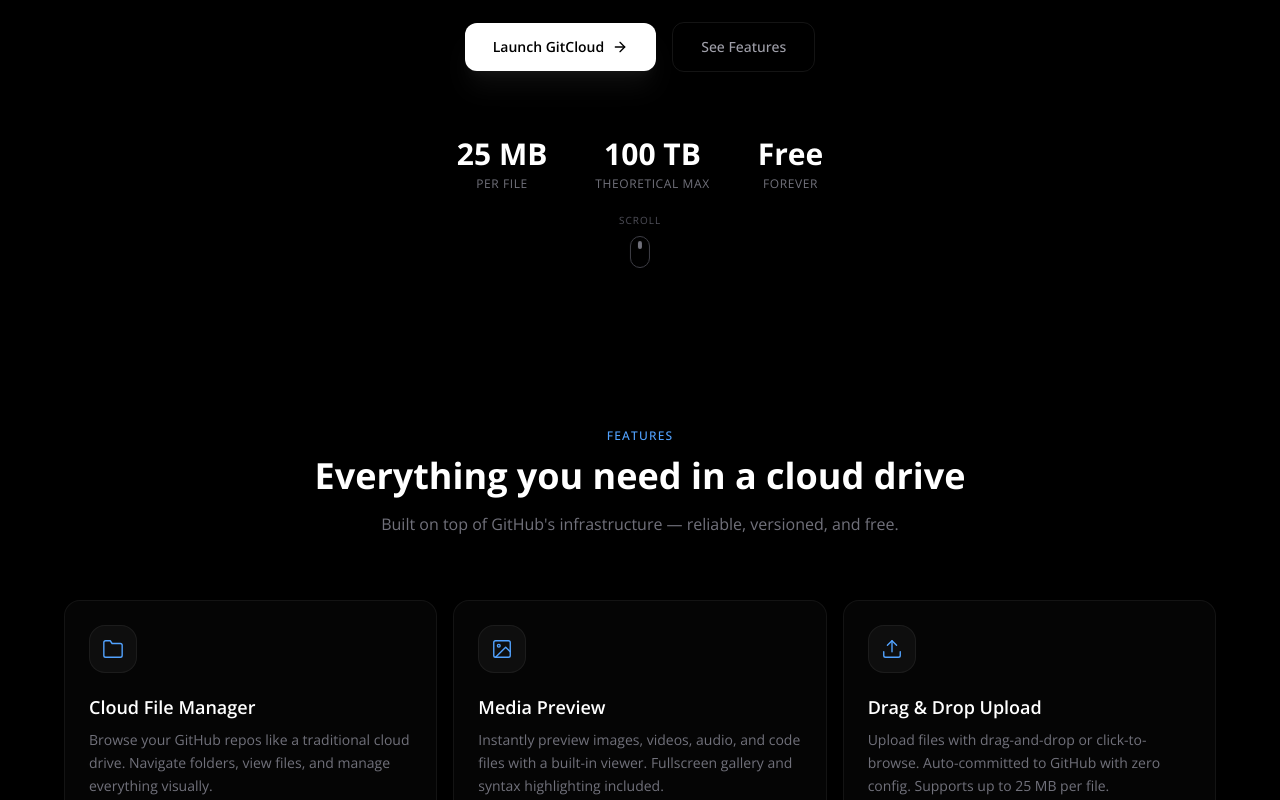
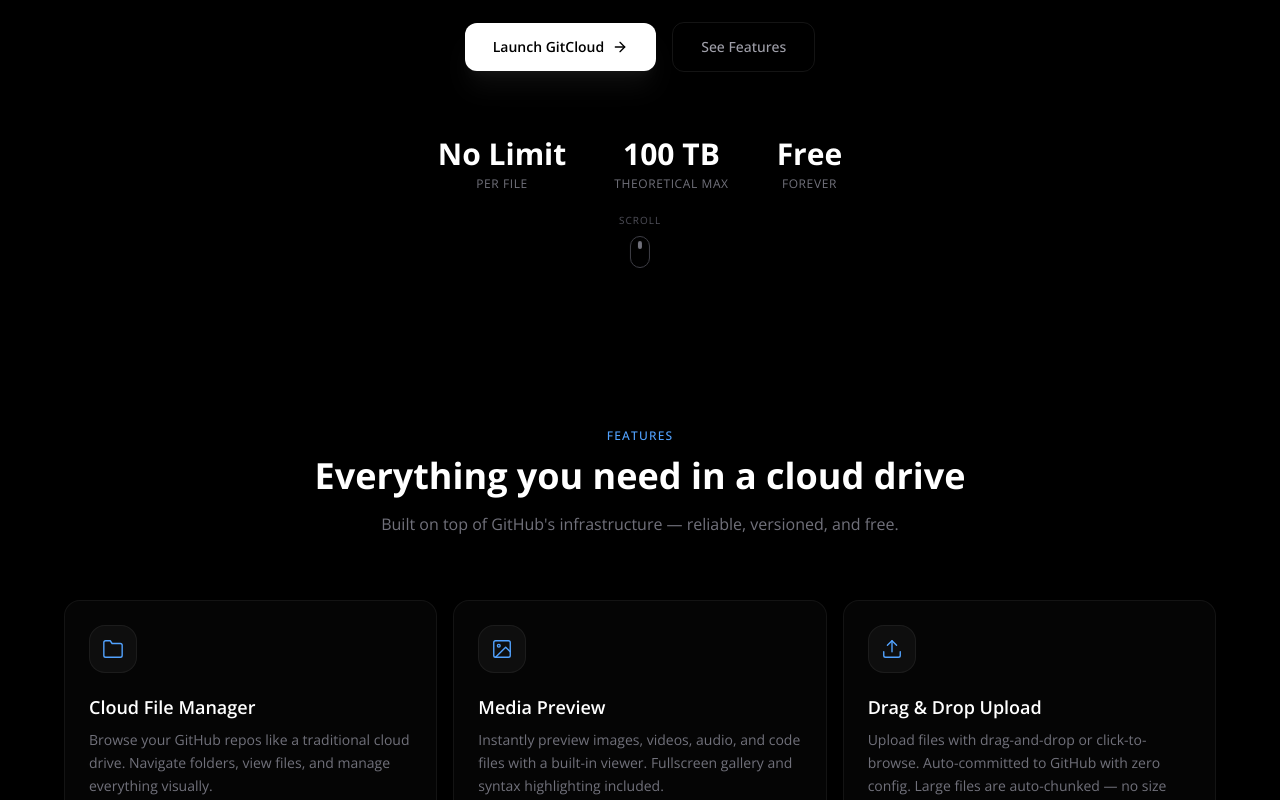
Before and after one commit to SameerMatoria/Git_Cloud, a Next.js app in the folder gitcloud/: page / in a window 1280 px wide. Shown: the part 500-1300 px from the top of the page. Built offline with nearby package versions, Linux system fonts and the light colour scheme.

Commit message:
Update landing page: no file size limit with chunking

```diff
--- a/gitcloud/src/app/page.js
+++ b/gitcloud/src/app/page.js
@@ -31,7 +31,7 @@
   },
   {
     title: 'Drag & Drop Upload',
-    desc: 'Upload files with drag-and-drop or click-to-browse. Auto-committed to GitHub with zero config. Supports up to 25 MB per file.',
+    desc: 'Upload files with drag-and-drop or click-to-browse. Auto-committed to GitHub with zero config. Large files are auto-chunked — no size limit.',
     icon: (
       <svg width="22" height="22" viewBox="0 0 24 24" fill="none" stroke="currentColor" strokeWidth="1.5" strokeLinecap="round" strokeLinejoin="round">
         <path d="M21 15v4a2 2 0 0 1-2 2H5a2 2 0 0 1-2-2v-4" /><polyline points="17 8 12 3 7 8" /><line x1="12" y1="3" x2="12" y2="15" />
@@ -182,7 +182,7 @@
           {/* Stats */}
           <div className="flex items-center justify-center gap-8 sm:gap-12 mt-16 animate-fade-in" style={{ animationDelay: '500ms' }}>
             {[
-              { val: '25 MB', label: 'per file' },
+              { val: 'No Limit', label: 'per file' },
               { val: '100 TB', label: 'theoretical max' },
               { val: 'Free', label: 'forever' },
             ].map((s) => (
```
